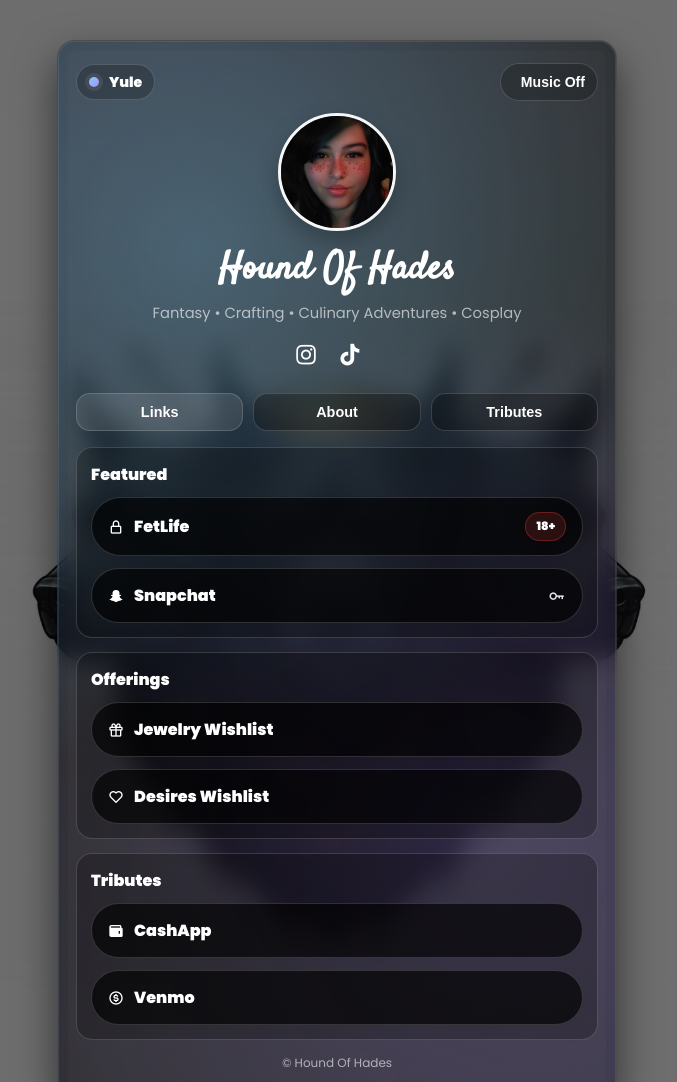
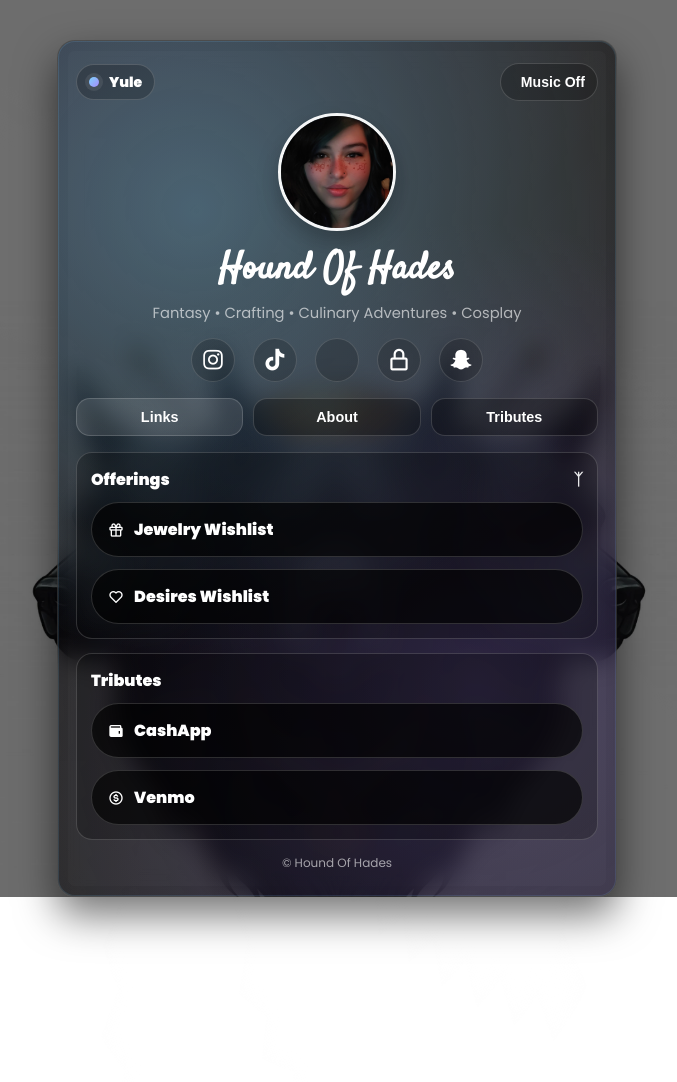
Before and after one commit to Hound0fHades/Links, a plain HTML site: page index.html in a window 1280 px wide. Shown: the top 1082 px of the page, without its empty margins (303-980 px from the left). After the commit the page ends 897 px from the top, so only its background shows below. Drawn offline with nearby package versions, Linux system fonts and the light colour scheme.

Commit message:
Update index.html

```diff
--- a/index.html
+++ b/index.html
@@ -12,14 +12,11 @@
 
   <style>
     :root{
-      /* Background image (local file in your repo) */
       --bg-image: url("./cerberuslinkbackground.png");
 
-      /* Auto-shift palette (set by JS) */
       --accent: #e53935;
       --accent2: #ffb300;
 
-      /* Base UI */
       --bg-overlay: rgba(0,0,0,.58);
       --card-bg: rgba(0,0,0,.56);
       --card-blur: 12px;
@@ -29,22 +26,17 @@
       --muted2: rgba(255,255,255,.62);
       --btn: rgba(0,0,0,.65);
 
-      /* Glow */
       --glow: rgba(255, 255, 255, .16);
       --glow-strong: rgba(255, 180, 0, .22);
 
-      /* Profile */
       --avatar-border: rgba(255,255,255,.95);
 
-      /* Tabs */
       --tab-bg: rgba(0,0,0,.28);
       --tab-active: rgba(255,255,255,.10);
 
-      /* Card “holiday ring” (set by JS) */
       --ring: rgba(255,255,255,.18);
       --ring2: rgba(255,255,255,.10);
 
-      /* Sigils */
       --sigil-opacity: .14;
       --sigil-speed: 26s;
     }
@@ -69,7 +61,6 @@
       overflow-x:hidden;
     }
 
-    /* Subtle animated sigils across the page */
     body::before{
       content:"";
       position:fixed;
@@ -80,7 +71,6 @@
         radial-gradient(circle at 20% 30%, rgba(255,255,255,.12), transparent 45%),
         radial-gradient(circle at 70% 60%, rgba(255,255,255,.10), transparent 55%),
         conic-gradient(from 90deg, rgba(255,255,255,.10), transparent 20%, rgba(255,255,255,.08), transparent 55%, rgba(255,255,255,.10));
-      filter: blur(0.2px);
       animation: sigilDrift var(--sigil-speed) linear infinite;
       mix-blend-mode: screen;
     }
@@ -99,8 +89,6 @@
       padding:22px 18px 24px;
       position:relative;
       overflow:hidden;
-
-      /* Auto holiday ring */
       border: 1px solid rgba(255,255,255,.14);
       box-shadow:
         0 18px 40px rgba(0,0,0,.55),
@@ -108,7 +96,6 @@
         0 0 0 10px rgba(0,0,0,.08) inset;
     }
 
-    /* A soft aura that shifts with the holiday palette */
     .card::before{
       content:"";
       position:absolute;
@@ -119,10 +106,8 @@
         radial-gradient(circle at 75% 75%, color-mix(in srgb, var(--accent2) 25%, transparent), transparent 60%),
         linear-gradient(135deg, var(--ring2), transparent 45%, var(--ring2));
       opacity:.85;
-      filter: blur(0.2px);
     }
 
-    /* Header row (holiday label + music toggle) */
     .headrow{
       position:relative;
       z-index:2;
@@ -203,6 +188,7 @@
       text-align:center;
     }
 
+    /* Social icons row (now includes FetLife + Snapchat) */
     .socials{
       position:relative;
       z-index:2;
@@ -210,13 +196,29 @@
       justify-content:center;
       gap:18px;
       margin-bottom:16px;
+      flex-wrap: wrap;
     }
+
     .socials a{
       color:inherit;
       font-size:26px;
-      transition: transform .2s ease, opacity .2s ease;
+      transition: transform .2s ease, opacity .2s ease, filter .2s ease;
+      display:inline-flex;
+      align-items:center;
+      justify-content:center;
+      width:44px;
+      height:44px;
+      border-radius:999px;
+      border:1px solid rgba(255,255,255,.14);
+      background: rgba(0,0,0,.18);
+      text-decoration:none;
     }
-    .socials a:hover{ transform: translateY(-3px); opacity:.86; }
+    .socials a:hover{
+      transform: translateY(-3px);
+      opacity:.92;
+      filter: drop-shadow(0 10px 18px rgba(0,0,0,.25));
+      border-color: rgba(255,255,255,.25);
+    }
 
     .tabs{
       position:relative;
@@ -260,7 +262,6 @@
       margin:0 0 10px;
     }
 
-    /* About collapsible */
     details.about{
       border-radius:14px;
       padding:12px 12px;
@@ -285,7 +286,6 @@
       font-size:22px;
     }
     details[open] .chevron{ transform: rotate(180deg); animation:none; }
-
     @keyframes bounce{
       0%,100%{ transform: translateY(0); }
       50%{ transform: translateY(-3px); }
@@ -298,7 +298,6 @@
       color:var(--muted);
     }
 
-    /* Links */
     .links{ display:flex; flex-direction:column; gap:12px; }
 
     .link-btn{
@@ -318,7 +317,6 @@
       overflow:hidden;
     }
 
-    /* Hover glow */
     .link-btn::before{
       content:"";
       position:absolute;
@@ -344,16 +342,6 @@
       z-index:1;
     }
 
-    .danger-badge{
-      font-size:.72rem;
-      font-weight:900;
-      padding:5px 10px;
-      border-radius:999px;
-      background: rgba(229,57,53,.16);
-      border: 1px solid rgba(229,57,53,.35);
-      z-index:1;
-    }
-
     footer{
       position:relative;
       z-index:2;
@@ -363,7 +351,7 @@
       color: rgba(255,255,255,.6);
     }
 
-    /* DOB Gate modal (for 18+ links) */
+    /* Modals */
     .modal-overlay{
       position:fixed;
       inset:0;
@@ -492,7 +480,6 @@
 <body>
   <main class="card">
 
-    <!-- Holiday label + Music toggle -->
     <div class="headrow">
       <div class="season-pill" id="seasonPill" aria-live="polite">
         <span class="season-dot" aria-hidden="true"></span>
@@ -510,109 +497,78 @@
     <h1>Hound Of Hades</h1>
     <p class="tagline">Fantasy • Crafting • Culinary Adventures • Cosplay</p>
 
+    <!-- ICON ROW: IG / TikTok / X / FetLife / Snapchat -->
     <div class="socials">
-      <a href="https://www.instagram.com/hound.0f.hades" target="_blank" rel="noopener"><i class="bx bxl-instagram"></i></a>
-      <a href="https://www.tiktok.com/@hound..of..hades" target="_blank" rel="noopener"><i class="bx bxl-tiktok"></i></a>
-      <a href="https://x.com/Hound_0f_Hades" target="_blank" rel="noopener"><i class="fa-brands fa-x-twitter"></i></a>
+      <a href="https://www.instagram.com/hound.0f.hades" target="_blank" rel="noopener" aria-label="Instagram">
+        <i class="bx bxl-instagram"></i>
+      </a>
+
+      <a href="https://www.tiktok.com/@hound..of..hades" target="_blank" rel="noopener" aria-label="TikTok">
+        <i class="bx bxl-tiktok"></i>
+      </a>
+
+      <a href="https://x.com/Hound_0f_Hades" target="_blank" rel="noopener" aria-label="X">
+        <i class="fa-brands fa-x-twitter"></i>
+      </a>
+
+      <!-- FetLife: looks like an icon, but still DOB gated -->
+      <a href="https://fetlife.com/Hound0fHades"
+         target="_blank" rel="noopener"
+         aria-label="FetLife (18+)"
+         data-dob-gated="true"
+         title="18+">
+        <i class="bx bx-lock-alt"></i>
+      </a>
+
+      <!-- Snapchat: icon, but password gated -->
+      <a href="https://www.snapchat.com/add/hound0fhades"
+         target="_blank" rel="noopener"
+         aria-label="Snapchat (password)"
+         data-pass-gated="true"
+         title="Password">
+        <i class="bx bxl-snapchat"></i>
+      </a>
     </div>
 
-    <!-- Tabs -->
     <div class="tabs" role="tablist" aria-label="Sections">
       <button class="tab active" data-tab="links" type="button">Links</button>
       <button class="tab" data-tab="about" type="button">About</button>
       <button class="tab" data-tab="support" type="button">Tributes</button>
     </div>
 
-    <!-- LINKS -->
     <section class="panel active" id="panel-links" aria-labelledby="Links">
       <div class="section-card">
-        <div class="section-title">
-          <span>Featured</span>
-        </div>
-
+        <div class="section-title"><span>Offerings</span><span aria-hidden="true" style="opacity:.9;">ᛉ</span></div>
         <div class="links">
-          <!-- FetLife (DOB gated) -->
-          <a class="link-btn" href="https://fetlife.com/Hound0fHades"
-             target="_blank" rel="noopener"
-             data-dob-gated="true">
-            <span class="link-left">
-              <i class="bx bx-lock-alt"></i>
-              <span>FetLife</span>
-            </span>
-            <span class="danger-badge">18+</span>
+          <a class="link-btn" href="https://www.amazon.com/hz/wishlist/ls/2FX1Z68HYLD7Q" target="_blank" rel="noopener">
+            <span class="link-left"><i class="bx bx-gift"></i><span>Jewelry Wishlist</span></span>
           </a>
-
-          <!-- Snapchat (Password gated: "I Bite") -->
-          <a class="link-btn" href="https://www.snapchat.com/add/hound0fhades"
-             target="_blank" rel="noopener"
-             data-pass-gated="true">
-            <span class="link-left">
-              <i class="bx bxl-snapchat"></i>
-              <span>Snapchat</span>
-            </span>
-            <i class="bx bx-key" aria-hidden="true" style="z-index:1; font-size:18px; opacity:.9;"></i>
+          <a class="link-btn" href="https://www.amazon.com/hz/wishlist/ls/G7B3W3YZACIY" target="_blank" rel="noopener">
+            <span class="link-left"><i class="bx bx-heart"></i><span>Desires Wishlist</span></span>
           </a>
         </div>
       </div>
 
       <div class="section-card">
-        <div class="section-title">
-          <span>Offerings</span>
-        </div>
-
-        <div class="links">
-          <a class="link-btn" href="https://www.amazon.com/hz/wishlist/ls/2FX1Z68HYLD7Q" target="_blank" rel="noopener">
-            <span class="link-left">
-              <i class="bx bx-gift"></i>
-              <span>Jewelry Wishlist</span>
-            </span>
-          </a>
-
-          <a class="link-btn" href="https://www.amazon.com/hz/wishlist/ls/G7B3W3YZACIY" target="_blank" rel="noopener">
-            <span class="link-left">
-              <i class="bx bx-heart"></i>
-              <span>Desires Wishlist</span>
-            </span>
-          </a>
-        </div>
-      </div>
-
-      <div class="section-card">
-        <div class="section-title">
-          <span>Tributes</span>
-        </div>
-
+        <div class="section-title"><span>Tributes</span></div>
         <div class="links">
           <a class="link-btn" href="https://cash.app/$Hound0fHades" target="_blank" rel="noopener">
-            <span class="link-left">
-              <i class="bx bxs-wallet"></i>
-              <span>CashApp</span>
-            </span>
+            <span class="link-left"><i class="bx bxs-wallet"></i><span>CashApp</span></span>
           </a>
-
           <a class="link-btn" href="https://venmo.com/code?user_id=4332566748333514766" target="_blank" rel="noopener">
-            <span class="link-left">
-              <i class="bx bx-dollar-circle"></i>
-              <span>Venmo</span>
-            </span>
+            <span class="link-left"><i class="bx bx-dollar-circle"></i><span>Venmo</span></span>
           </a>
         </div>
       </div>
     </section>
 
-    <!-- ABOUT -->
     <section class="panel" id="panel-about" aria-labelledby="About">
       <div class="section-card">
-        <div class="section-title">
-          <span>About</span>
-        </div>
+        <div class="section-title"><span>About</span></div>
 
         <details class="about">
           <summary>
-            <span class="summary-left">
-              <i class="bx bx-book-heart"></i>
-              <span>About Me</span>
-            </span>
+            <span class="summary-left"><i class="bx bx-book-heart"></i><span>About Me</span></span>
             <i class="bx bx-chevron-down chevron"></i>
           </summary>
 
@@ -632,43 +588,23 @@
       </div>
     </section>
 
-    <!-- TRIBUTES -->
     <section class="panel" id="panel-support" aria-labelledby="Tributes">
       <div class="section-card">
         <div class="section-title">
           <span>Offerings <span aria-hidden="true" style="opacity:.9;">ᛉ</span></span>
-          <span style="font-weight:900; opacity:.85;">(Wishlists first)</span>
         </div>
-
         <div class="links">
-          <!-- Offerings first -->
           <a class="link-btn" href="https://www.amazon.com/hz/wishlist/ls/2FX1Z68HYLD7Q" target="_blank" rel="noopener">
-            <span class="link-left">
-              <i class="bx bx-gift"></i>
-              <span>Jewelry Wishlist</span>
-            </span>
+            <span class="link-left"><i class="bx bx-gift"></i><span>Jewelry Wishlist</span></span>
           </a>
-
           <a class="link-btn" href="https://www.amazon.com/hz/wishlist/ls/G7B3W3YZACIY" target="_blank" rel="noopener">
-            <span class="link-left">
-              <i class="bx bx-heart"></i>
-              <span>Desires Wishlist</span>
-            </span>
+            <span class="link-left"><i class="bx bx-heart"></i><span>Desires Wishlist</span></span>
           </a>
-
-          <!-- Then tributes -->
           <a class="link-btn" href="https://cash.app/$Hound0fHades" target="_blank" rel="noopener">
-            <span class="link-left">
-              <i class="bx bxs-wallet"></i>
-              <span>CashApp</span>
-            </span>
+            <span class="link-left"><i class="bx bxs-wallet"></i><span>CashApp</span></span>
           </a>
-
           <a class="link-btn" href="https://venmo.com/code?user_id=4332566748333514766" target="_blank" rel="noopener">
-            <span class="link-left">
-              <i class="bx bx-dollar-circle"></i>
-              <span>Venmo</span>
-            </span>
+            <span class="link-left"><i class="bx bx-dollar-circle"></i><span>Venmo</span></span>
           </a>
         </div>
       </div>
@@ -677,10 +613,9 @@
     <footer>© Hound Of Hades</footer>
   </main>
 
-  <!-- Audio (replace ./music.mp3 with your file name in the repo) -->
   <audio id="bgMusic" src="./music.mp3" loop preload="none"></audio>
 
-  <!-- DOB Gate Modal (FetLife 18+) -->
+  <!-- DOB Gate Modal -->
   <div class="modal-overlay" id="dobModal" aria-hidden="true">
     <div class="modal" role="dialog" aria-modal="true" aria-labelledby="dobTitle">
       <div class="modal-header">
@@ -729,9 +664,7 @@
   </div>
 
   <script>
-    // -----------------------------
     // Tabs
-    // -----------------------------
     const tabs = document.querySelectorAll('.tab');
     const panels = {
       links: document.getElementById('panel-links'),
@@ -742,41 +675,30 @@
     tabs.forEach(tab => {
       tab.addEventListener('click', () => {
         const target = tab.dataset.tab;
-
         tabs.forEach(t => t.classList.remove('active'));
         tab.classList.add('active');
-
         Object.values(panels).forEach(p => p.classList.remove('active'));
         panels[target].classList.add('active');
       });
     });
 
-    // -----------------------------
-    // Seasonal Pagan color shifts (Wheel-ish, Northern Hemisphere defaults)
-    // Applies to: --accent, --accent2, ring colors + label
-    // -----------------------------
+    // Seasonal color shifts
     const seasonNameEl = document.getElementById('seasonName');
-
     function mmdd(d){
       const m = String(d.getMonth()+1).padStart(2,'0');
       const day = String(d.getDate()).padStart(2,'0');
       return `${m}-${day}`;
     }
-
     function setTheme(name, accent, accent2){
       document.documentElement.style.setProperty('--accent', accent);
       document.documentElement.style.setProperty('--accent2', accent2);
-      document.documentElement.style.setProperty('--glow-strong', `${accent}33`); // soft
+      document.documentElement.style.setProperty('--glow-strong', `${accent}33`);
       document.documentElement.style.setProperty('--ring', `${accent}22`);
       document.documentElement.style.setProperty('--ring2', `${accent2}18`);
       seasonNameEl.textContent = name;
     }
-
     function applySabbatTheme(date = new Date()){
-      // Rough seasonal windows (you can tweak anytime)
       const key = mmdd(date);
-
-      // Helpers: compare "MM-DD" lexicographically works with leading zeros.
       const inRange = (start, end) => (start <= end) ? (key >= start && key <= end) : (key >= start || key <= end);
 
       if (inRange("12-15","01-10")) return setTheme("Yule",       "#7dd3fc", "#a78bfa");
@@ -789,16 +711,10 @@
       if (inRange("09-25","11-10")) return setTheme("Samhain",    "#fb7185", "#a78bfa");
       return setTheme("Winter Night", "#a78bfa", "#60a5fa");
     }
-
     applySabbatTheme();
-
-    // Optional: re-check daily in case someone leaves page open
     setInterval(() => applySabbatTheme(), 1000 * 60 * 60);
 
-    // -----------------------------
-    // Music toggle (remembered)
-    // Put a file in your repo named: music.mp3
-    // -----------------------------
+    // Music toggle
     const music = document.getElementById('bgMusic');
     const musicToggle = document.getElementById('musicToggle');
     const musicLabel = document.getElementById('musicLabel');
@@ -815,12 +731,10 @@
         localStorage.setItem('hoh_music', 'on');
         setMusicUI(true);
       }catch(e){
-        // Autoplay can be blocked until user taps — UI stays consistent
         localStorage.setItem('hoh_music', 'off');
         setMusicUI(false);
       }
     }
-
     function stopMusic(){
       music.pause();
       music.currentTime = 0;
@@ -828,13 +742,9 @@
       setMusicUI(false);
     }
 
-    // restore
     const savedMusic = localStorage.getItem('hoh_music');
     setMusicUI(savedMusic === 'on');
-    if (savedMusic === 'on') {
-      // try, but browser may block until first interaction
-      playMusic();
-    }
+    if (savedMusic === 'on') playMusic();
 
     musicToggle.addEventListener('click', () => {
       const isOn = localStorage.getItem('hoh_music') === 'on';
@@ -842,17 +752,13 @@
       else playMusic();
     });
 
-    // -----------------------------
     // DOB Gate (FetLife)
-    // - Remembers success for 24 hours
-    // -----------------------------
     const dobModal = document.getElementById('dobModal');
     const dobInput = document.getElementById('dobInput');
     const dobError = document.getElementById('dobError');
     const dobClose = document.getElementById('dobClose');
     const dobCancel = document.getElementById('dobCancel');
     const dobSubmit = document.getElementById('dobSubmit');
-
     let pendingHref = null;
 
     function openDobModal(href){
@@ -920,17 +826,13 @@
     dobClose.addEventListener('click', closeDobModal);
     dobModal.addEventListener('click', (e) => { if (e.target === dobModal) closeDobModal(); });
 
-    // -----------------------------
     // Password Gate (Snapchat) — password: "I Bite"
-    // - Remembers success for 12 hours
-    // -----------------------------
     const passModal = document.getElementById('passModal');
     const passInput = document.getElementById('passInput');
     const passError = document.getElementById('passError');
     const passClose = document.getElementById('passClose');
     const passCancel = document.getElementById('passCancel');
     const passSubmit = document.getElementById('passSubmit');
-
     let pendingPassHref = null;
     const PASSWORD = "I Bite";
 
@@ -990,7 +892,7 @@
     passClose.addEventListener('click', closePassModal);
     passModal.addEventListener('click', (e) => { if (e.target === passModal) closePassModal(); });
 
-    // Keyboard shortcuts for modals
+    // Keyboard shortcuts
     document.addEventListener('keydown', (e) => {
       const dobOpen = dobModal.style.display === 'flex';
       const passOpen = passModal.style.display === 'flex';
```
